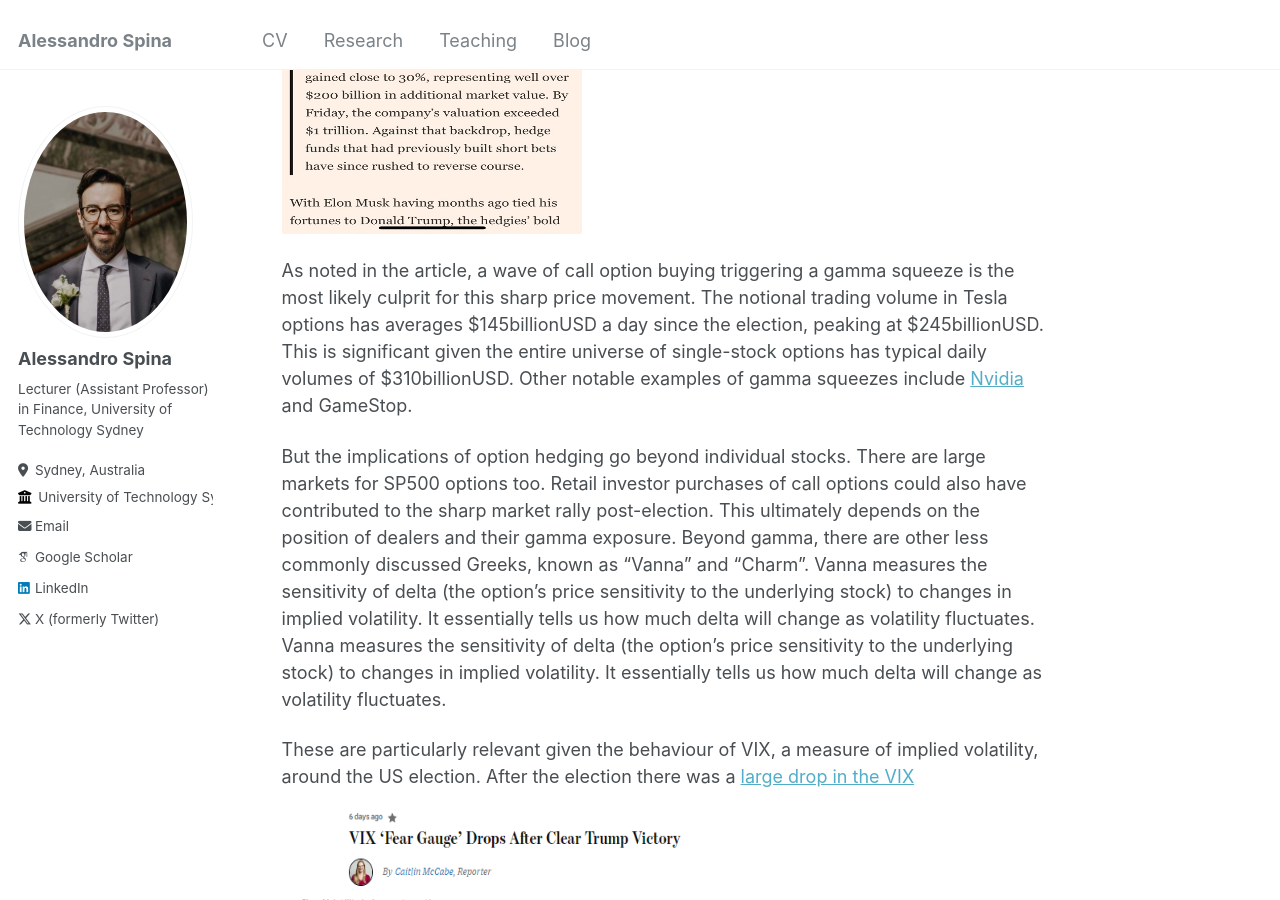
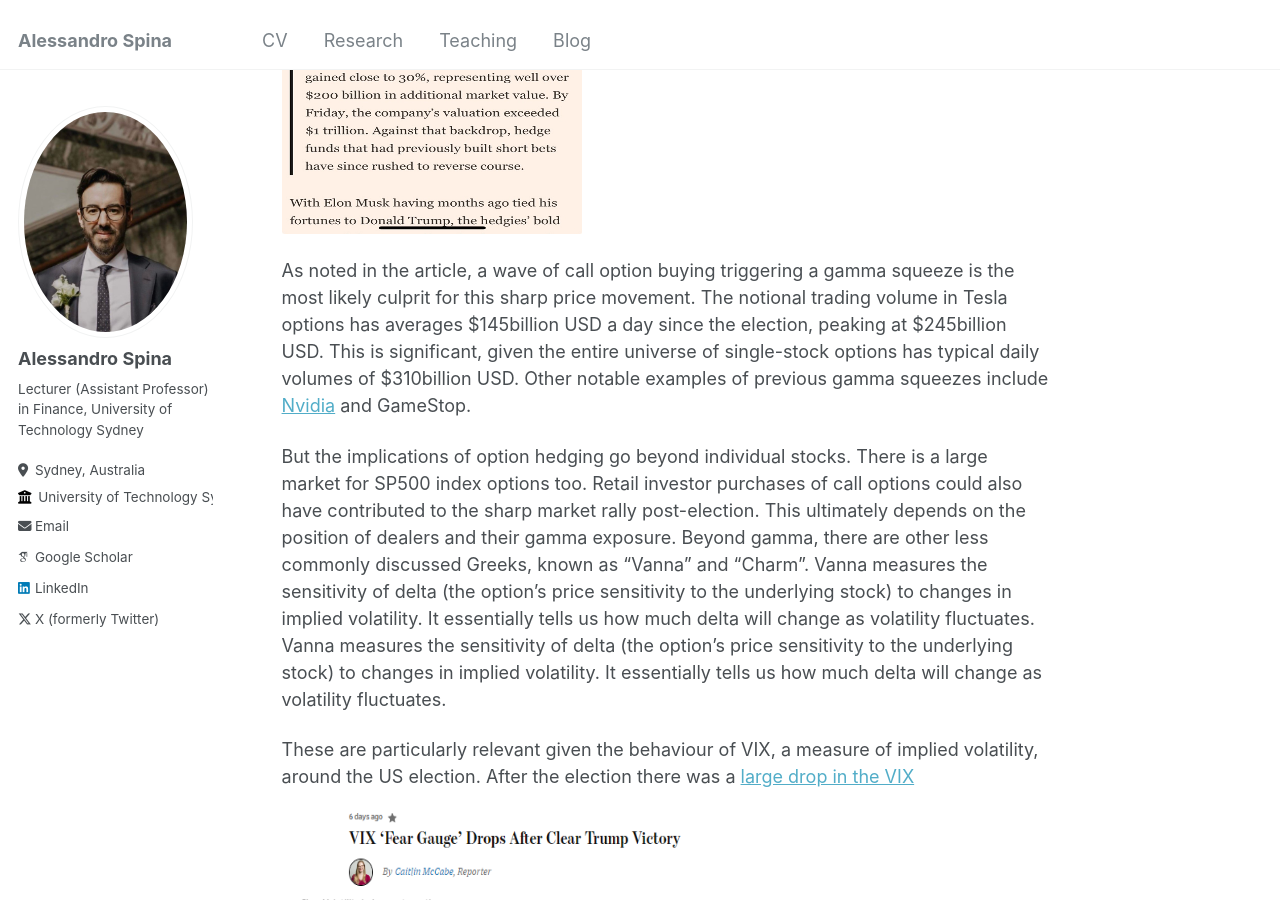
Before and after one commit to aspi6246/aspi6246.github.io, a Jekyll site: the page built from _posts/2024-11-13-blog-post-6.md, in a window 1280 px wide and 900 px high, scrolled down 1295 px. Built offline with Jekyll 4.4.1, drawn with Linux system fonts in a browser that asks for light colours; some web fonts are replaced.

Commit message:
Update 2024-11-13-blog-post-6.md

```diff
--- a/_posts/2024-11-13-blog-post-6.md
+++ b/_posts/2024-11-13-blog-post-6.md
@@ -17,9 +17,9 @@ Gamma squeezes typically happen when there’s an unusual spike in call option b
 
 ![Alt text](/assets/images/blog6_fig1.png){: style="width:300px;height:500px;"}
 
-As noted in the article, a wave of call option buying triggering a gamma squeeze is the most likely culprit for this sharp price movement. The notional trading volume in Tesla options has averages $145billionUSD a day since the election, peaking at $245billionUSD. This is significant given the entire universe of single-stock options has typical daily volumes of $310billionUSD. Other notable examples of gamma squeezes include [Nvidia]( https://on.ft.com/45dJXVx) and GameStop.
+As noted in the article, a wave of call option buying triggering a gamma squeeze is the most likely culprit for this sharp price movement. The notional trading volume in Tesla options has averages $145billion USD a day since the election, peaking at $245billion USD. This is significant, given the entire universe of single-stock options has typical daily volumes of $310billion USD. Other notable examples of previous gamma squeezes include [Nvidia]( https://on.ft.com/45dJXVx) and GameStop.
 
-But the implications of option hedging go beyond individual stocks. There are large markets for SP500 options too. Retail investor purchases of call options could also have contributed to the sharp market rally post-election. This ultimately depends on the position of dealers and their gamma exposure. Beyond gamma, there are other less commonly discussed Greeks, known as “Vanna” and “Charm”.  Vanna measures the sensitivity of delta (the option’s price sensitivity to the underlying stock) to changes in implied volatility. It essentially tells us how much delta will change as volatility fluctuates. Vanna measures the sensitivity of delta (the option’s price sensitivity to the underlying stock) to changes in implied volatility. It essentially tells us how much delta will change as volatility fluctuates.
+But the implications of option hedging go beyond individual stocks. There is a large market for SP500 index options too. Retail investor purchases of call options could also have contributed to the sharp market rally post-election. This ultimately depends on the position of dealers and their gamma exposure. Beyond gamma, there are other less commonly discussed Greeks, known as “Vanna” and “Charm”.  Vanna measures the sensitivity of delta (the option’s price sensitivity to the underlying stock) to changes in implied volatility. It essentially tells us how much delta will change as volatility fluctuates. Vanna measures the sensitivity of delta (the option’s price sensitivity to the underlying stock) to changes in implied volatility. It essentially tells us how much delta will change as volatility fluctuates.
 
 These are particularly relevant given the behaviour of VIX, a measure of implied volatility, around the US election. After the election there was a [large drop in the VIX]( https://www.wsj.com/livecoverage/stock-market-today-fed-meeting-dow-nasdaq-sp500-live-11-06-2024/card/vix-fear-gauge-drops-after-clear-trump-victory-STqrret14S2URVmn5sPx)
 
```
